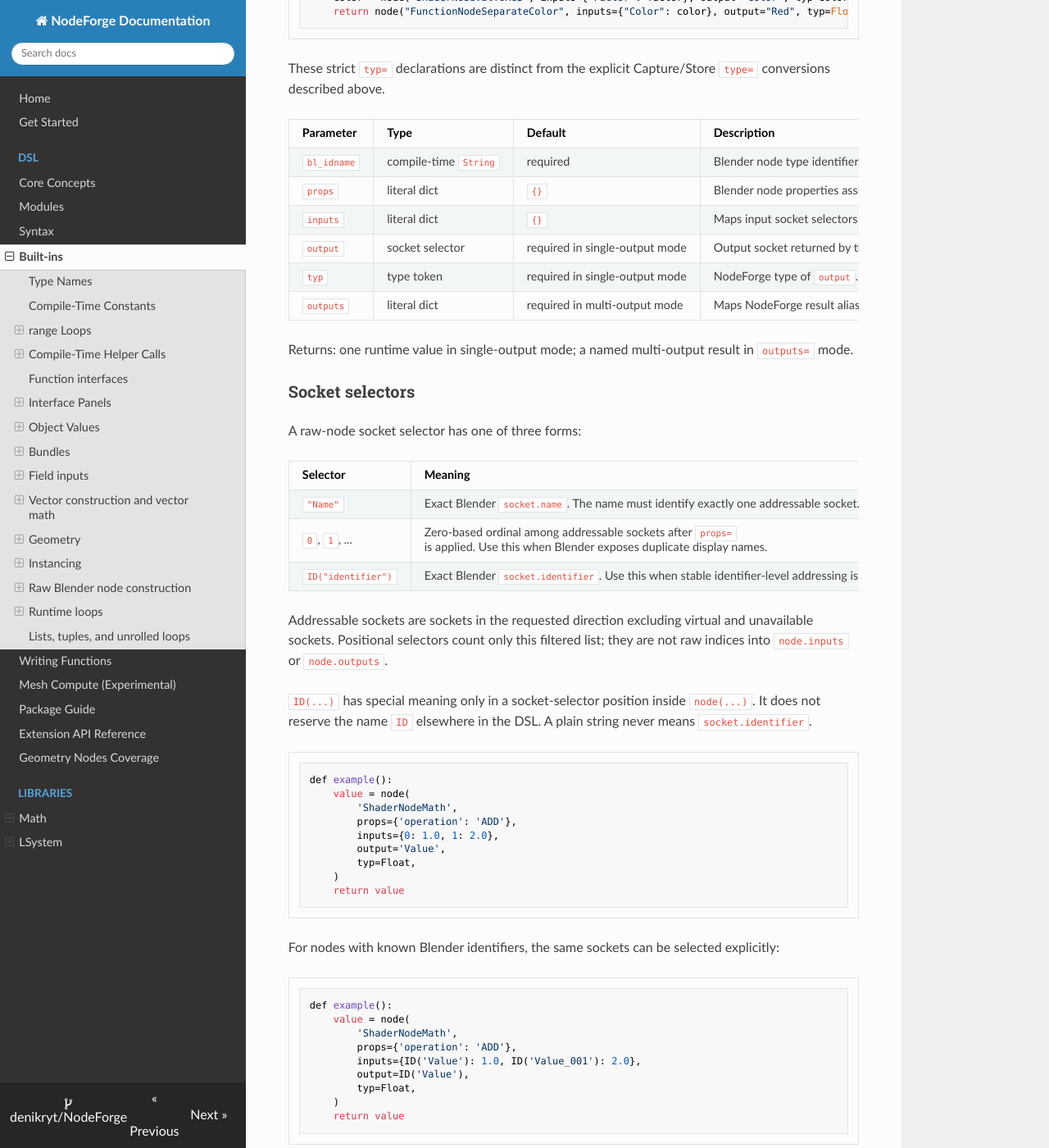
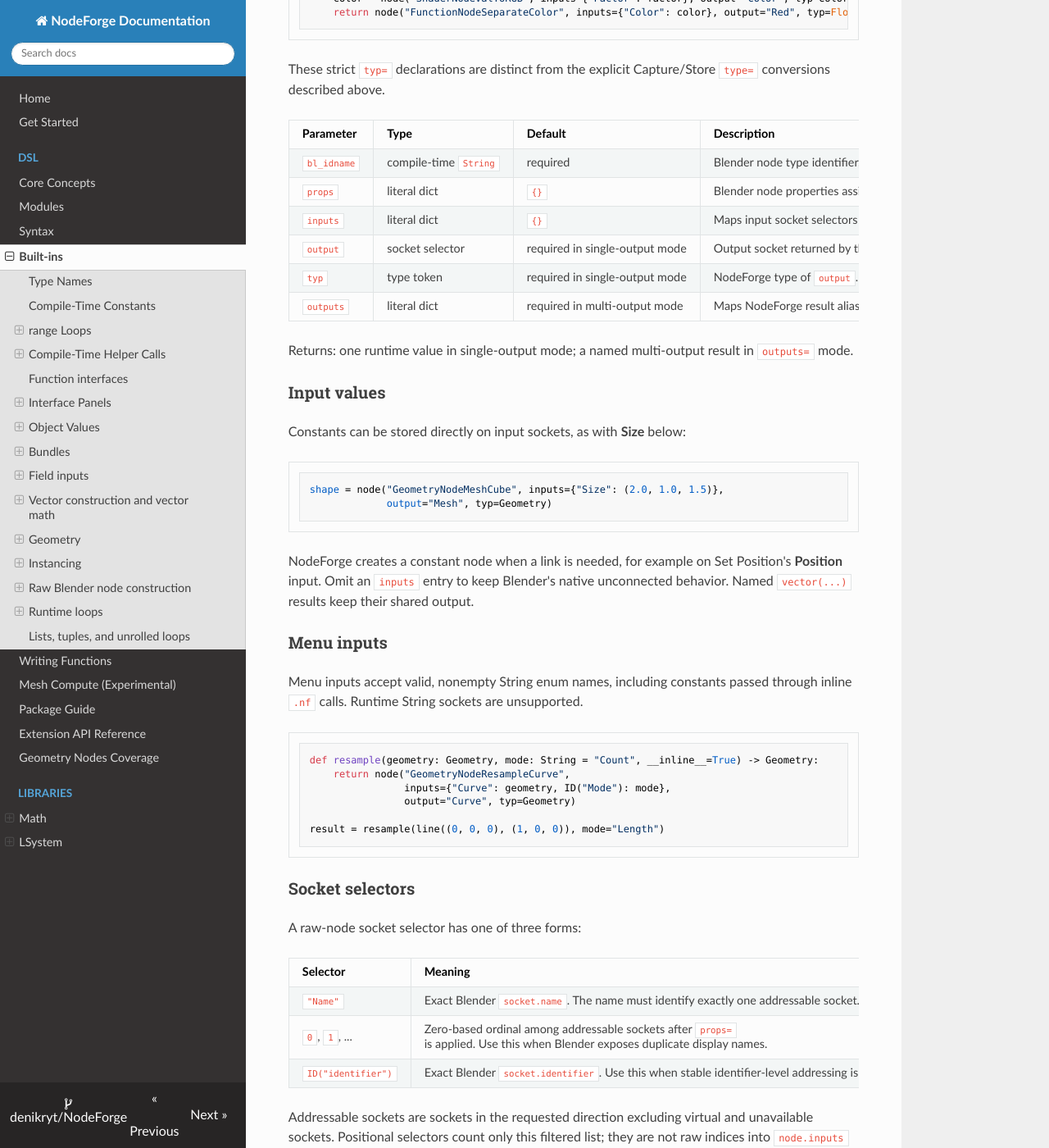
Before and after one commit to denikryt/NodeForge, an MkDocs documentation site: the page built from docs/BUILTINS.md, in a window 1280 px wide and 1400 px high, scrolled down 20040 px. Shown: the whole window at 82% size. Built offline with MkDocs 1.6.1, drawn with Linux system fonts in a browser that asks for light colours; nearby versions of some CDN libraries.

Commit message:
docs updated

````diff
--- a/docs/BUILTINS.md
+++ b/docs/BUILTINS.md
@@ -785,7 +785,7 @@ Creates a Blender node directly. Use this for Blender node types that are not ex
 
 `bl_idname`, node properties, socket selectors, output aliases, and type tokens are compile-time declarations. Runtime values are allowed inside `inputs={...}` and are linked to the selected Blender input sockets. `props=` is applied before socket selectors are resolved, so selectors see the node configuration produced by those properties. Reusing a [base-tree Group Input](#base-tree-group-input) checks its existing properties instead.
 
-Supported type tokens are `Float`, `Int`, `Bool`, `Vector`, `Color`, `Geometry`, `Material`, `Object`, `String`, and `Bundle`. A `Color`-typed result maps exactly to Blender `NodeSocketColor`; `typ=Color` is a strict output type assertion. Color input sockets accept four-component RGBA tuple literals as defaults.
+Supported type tokens are `Float`, `Int`, `Bool`, `Vector`, `Color`, `Rotation`, `Geometry`, `Material`, `Object`, `String`, and `Bundle`. A `Color`-typed result maps exactly to Blender `NodeSocketColor`; `typ=Color` is a strict output type assertion. Color input sockets accept four-component RGBA tuple literals as defaults.
 
 ```python
 def split_color(factor: Float) -> Float:
@@ -799,12 +799,36 @@ These strict `typ=` declarations are distinct from the explicit Capture/Store `t
 | --- | --- | --- | --- |
 | `bl_idname` | compile-time `String` | required | Blender node type identifier, for example `"ShaderNodeMath"`. |
 | `props` | literal dict | `{}` | Blender node properties assigned before socket resolution. Custom properties are not supported. |
-| `inputs` | literal dict | `{}` | Maps input socket selectors to literal defaults, runtime values, or a literal list for multi-input fanout. |
+| `inputs` | literal dict | `{}` | Maps input socket selectors to literal values, runtime values, or a literal list for multi-input fanout. See [Input values](#input-values). |
 | `output` | socket selector | required in single-output mode | Output socket returned by the call. |
 | `typ` | type token | required in single-output mode | NodeForge type of `output`. |
 | `outputs` | literal dict | required in multi-output mode | Maps NodeForge result aliases to type tokens or explicit `(selector, TypeToken)` pairs. |
 
 Returns: one runtime value in single-output mode; a named multi-output result in `outputs=` mode.
+
+### Input values
+
+Constants can be stored directly on input sockets, as with **Size** below:
+
+```python
+shape = node("GeometryNodeMeshCube", inputs={"Size": (2.0, 1.0, 1.5)},
+             output="Mesh", typ=Geometry)
+```
+
+NodeForge creates a constant node when a link is needed, for example on Set Position's **Position** input. Omit an `inputs` entry to keep Blender's native unconnected behavior. Named `vector(...)` results keep their shared output.
+
+### Menu inputs
+
+Menu inputs accept valid, nonempty String enum names, including constants passed through inline `.nf` calls. Runtime String sockets are unsupported.
+
+```python
+def resample(geometry: Geometry, mode: String = "Count", __inline__=True) -> Geometry:
+    return node("GeometryNodeResampleCurve",
+                inputs={"Curve": geometry, ID("Mode"): mode},
+                output="Curve", typ=Geometry)
+
+result = resample(line((0, 0, 0), (1, 0, 0)), mode="Length")
+```
 
 ### Socket selectors
 
````
Also changed, not shown: docs/WRITING_FUNCTIONS.md (+3 -1 lines).
